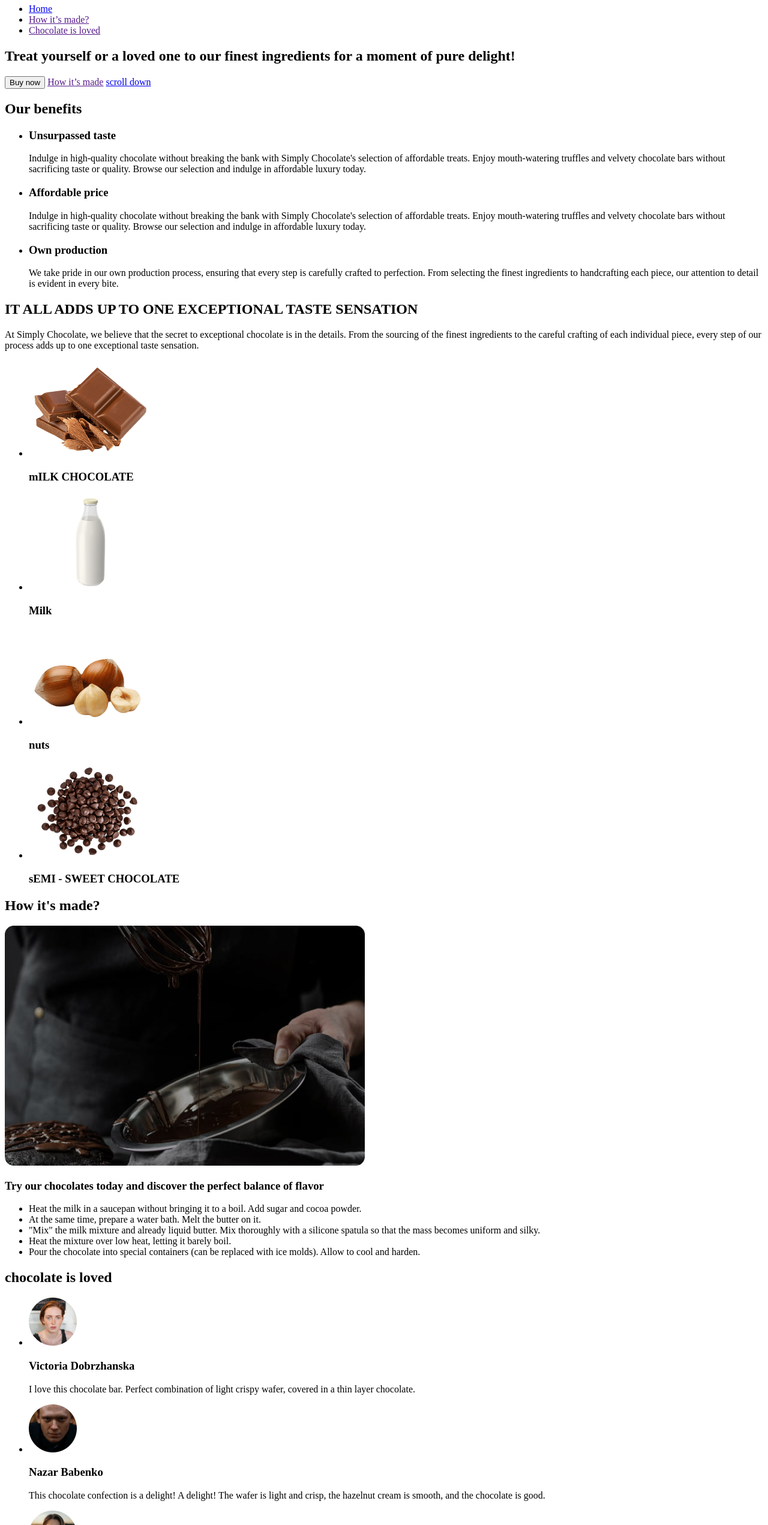
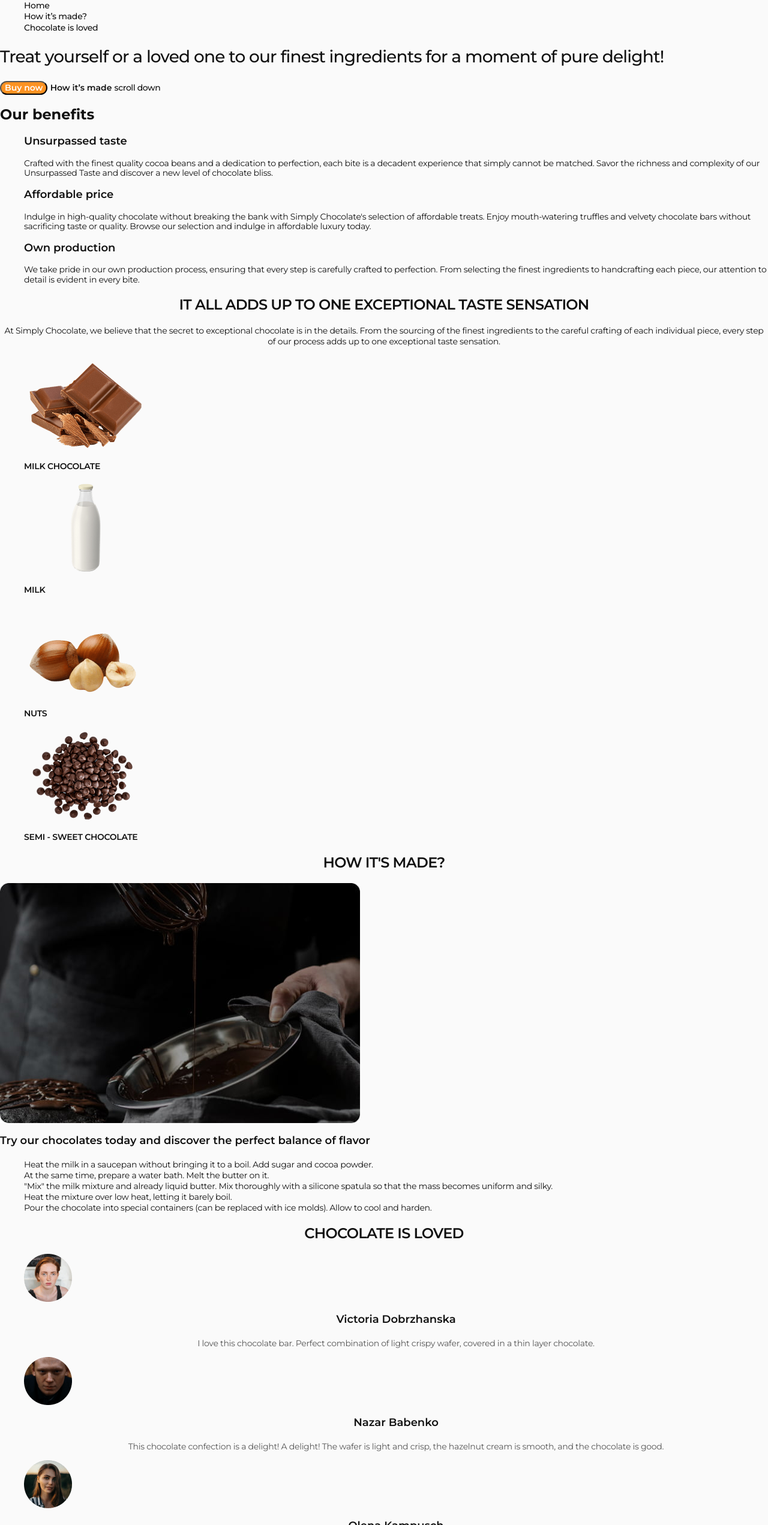
Before and after one commit to Nika1599/Simply-chocolate, a plain HTML site: page index.html in a window 1280 px wide. Shown: the part 36-2578 px from the top of the page at 60% size. Drawn offline with nearby package versions, Linux system fonts and the light colour scheme.

Commit message:
added styles

```diff
--- /dev/null
+++ b/css/styles.css
@@ -0,0 +1,241 @@
+/* ====== Common styles ======*/
+
+ul,
+ol {
+  list-style-type: none;
+}
+
+a {
+  text-decoration: none;
+  color: inherit;
+}
+
+button {
+  cursor: pointer;
+}
+
+img {
+  display: block;
+}
+
+body {
+  font-family: 'Montserrat', sans-serif;
+  color: #111;
+  background: #fafafa;
+}
+
+.section-title {
+  font-size: 24px;
+  font-weight: 600;
+  line-height: 1.17;
+  letter-spacing: -0.03em;
+  text-align: center;
+  text-transform: uppercase;
+}
+
+/* ====== Common styles ======*/
+
+/* ====== Page-header styles ======*/
+
+.logo {
+  font-weight: 700;
+  font-size: 18px;
+  line-height: 1.11;
+  letter-spacing: -0.03em;
+}
+
+.text-italic {
+  font-style: italic;
+}
+
+.menu-link {
+  font-weight: 500;
+  font-size: 14px;
+  line-height: 1.14;
+  letter-spacing: -0.02em;
+}
+
+.menu-link:hover,
+.menu-link:focus {
+  color: #fd9222;
+}
+
+/* ====== Page-header styles ======*/
+
+/* ====== Hero styles ======*/
+.main-title {
+  font-weight: 500;
+  font-size: 28px;
+  line-height: 1.21;
+  letter-spacing: -0.03em;
+}
+
+.buy-now-btn {
+  font-weight: 600;
+  font-size: 14px;
+  color: #fff;
+  background: #fd9222;
+  border-radius: 100px;
+}
+
+.buy-now-btn:hover,
+.buy-now-btn:focus {
+  color: #fd9222;
+  background-color: #fcf1e0;
+}
+
+.how-made-link {
+  font-weight: 600;
+  font-size: 14px;
+  border-radius: 100px;
+  /* color: #fff; */
+}
+
+.how-made-link:hover,
+.how-made-link:focus {
+  color: #fd9222;
+}
+
+.scroll-down-link {
+  font-weight: 500;
+  font-size: 14px;
+  line-height: 1.29;
+  letter-spacing: -0.03em;
+  /* color: #fff; */
+}
+.scroll-down-link:hover,
+.scroll-down-link:focus {
+  color: #fd9222;
+}
+/* ====== Hero styles ======*/
+
+/* ===== Benefit Section styles =====*/
+.benefits-list-title {
+  font-weight: 600;
+  font-size: 18px;
+  /* color: #fff; */
+}
+
+.benefits-list-text {
+  font-weight: 400;
+  font-size: 14px;
+  letter-spacing: -0.02em;
+  /* color: rgba(255, 255, 255, 0.7); */
+}
+/* ===== Benefit Section styles =====*/
+
+/*===== Ingridients Section styles =====  */
+.ingridients-section-title {
+}
+
+.ingridients-description {
+  font-weight: 400;
+  font-size: 14px;
+  line-height: 1.29;
+  letter-spacing: -0.02em;
+  text-align: center;
+  color: #111;
+}
+
+.ingridients-list-title {
+  font-weight: 600;
+  font-size: 14px;
+  line-height: 1.29;
+  letter-spacing: -0.02em;
+  text-transform: uppercase;
+  color: #111;
+}
+/*===== Ingridients Section styles =====  */
+
+/* =========== How Made Section styles =========== */
+.how-made-title {
+  font-weight: 600;
+  font-size: 18px;
+  line-height: 1.33333;
+  color: #111;
+}
+
+.how-made-list-item {
+  font-weight: 400;
+  font-size: 14px;
+  line-height: 1.29;
+  letter-spacing: -0.02em;
+  color: #111;
+}
+/* =========== How Made Section styles =========== */
+
+/*=========== Reviews Section Styles  =========== */
+.reviews-list-fullname {
+  font-weight: 600;
+  font-size: 18px;
+  line-height: 1.33;
+  text-align: center;
+  color: #111;
+}
+
+.reviews-list-text {
+  font-weight: 400;
+  font-size: 14px;
+  line-height: 1.29;
+  letter-spacing: -0.02em;
+  text-align: center;
+  color: rgba(17, 17, 17, 0.7);
+}
+
+.leave-review-btn {
+  font-weight: 600;
+  font-size: 18px;
+  color: #111;
+  background-color: #ffffff;
+  border: 1px solid #fd9222;
+  border-radius: 100px;
+}
+
+.leave-review-btn:hover,
+.leave-review-btn:focus {
+  color: #fff;
+  background: #fd9222;
+}
+
+/*=========== Reviews Section Styles  =========== */
+
+/* =========== Footer Styles =========== */
+
+.contact-block {
+  font-style: normal;
+}
+.page-footer-title {
+  font-weight: 500;
+  font-size: 28px;
+  line-height: 1.21;
+  letter-spacing: -0.02em;
+  /* color: #fff; */
+}
+
+.contact-text {
+  font-weight: 500;
+  font-size: 14px;
+  line-height: 1.29;
+  text-align: center;
+  /* color: #fff; */
+}
+
+.contact-list-link {
+  font-weight: 400;
+  font-size: 14px;
+  line-height: 1.28571;
+  letter-spacing: -0.02em;
+  text-align: center;
+  /* color: #fff; */
+}
+
+.contact-list-link:hover,
+.contact-list-link:focus {
+  color: #fd9222;
+}
+
+.page-footer-menu-link {
+  /* color: #ffffff; */
+}
+
+/* =========== Footer Styles =========== */
--- a/index.html
+++ b/index.html
@@ -4,34 +4,66 @@
     <meta charset="UTF-8" />
     <meta name="viewport" content="width=device-width, initial-scale=1.0" />
     <title>Simply chocolate</title>
+    <!-- Google Fonts links -->
+    <link rel="preconnect" href="https://fonts.googleapis.com" />
+    <link rel="preconnect" href="https://fonts.gstatic.com" crossorigin />
+    <link
+      href="https://fonts.googleapis.com/css2?family=Montserrat:ital,wght@0,100..900;1,100..900&display=swap"
+      rel="stylesheet"
+    />
+    <!-- Modern normalize link -->
+    <link
+      rel="stylesheet"
+      href="https://cdnjs.cloudflare.com/ajax/libs/modern-normalize/2.0.0/modern-normalize.min.css"
+    />
+    <!-- Own styles link -->
+    <link rel="stylesheet" href="./css/styles.css" />
   </head>
   <body>
-    <header>
-      <nav>
-        <a href="./index.html">SIMPLY CHOCOLATE</a>
-        <ul>
-          <li><a href="./index.html">Home</a></li>
-          <li><a href="">How it’s made?</a></li>
-          <li><a href="">Chocolate is loved</a></li>
+    <header class="page-header">
+      <nav class="page-nav">
+        <a class="logo" href="./index.html"
+          ><span class="text-italic">SIMPLY</span> CHOCOLATE</a
+        >
+        <ul class="menu">
+          <li class="menu-item">
+            <a class="menu-link" href="./index.html">Home</a>
+          </li>
+          <li class="menu-item">
+            <a class="menu-link" href="">How it’s made?</a>
+          </li>
+          <li class="menu-item">
+            <a class="menu-link" href="">Chocolate is loved</a>
+          </li>
         </ul>
       </nav>
     </header>
     <main>
-      <section>
-        <h1>
+      <!-- Hero Section -->
+      <section class="hero">
+        <h1 class="main-title">
           Treat yourself or a loved one to our finest ingredients for a moment
           of pure delight!
         </h1>
-        <button type="button">Buy now</button>
-        <a href="">How it’s made</a>
-        <a href="#benefits">scroll down</a>
+        <button class="buy-now-btn" type="button">Buy now</button>
+        <a class="how-made-link" href="">How it’s made</a>
+        <a class="scroll-down-link" href="#benefits">scroll down</a>
       </section>
-      <section id="benefits">
+      <section class="benefits" id="benefits">
         <h2>Our benefits</h2>
-        <ul>
-          <li>
-            <h3>Unsurpassed taste</h3>
-            <p>
+        <ul class="benefits-list">
+          <li class="benefits-list-item">
+            <h3 class="benefits-list-title">Unsurpassed taste</h3>
+            <p class="benefits-list-text">
+              Crafted with the finest quality cocoa beans and a dedication to
+              perfection, each bite is a decadent experience that simply cannot
+              be matched. Savor the richness and complexity of our Unsurpassed
+              Taste and discover a new level of chocolate bliss.
+            </p>
+          </li>
+          <li class="benefits-list-item">
+            <h3 class="benefits-list-title">Affordable price</h3>
+            <p class="benefits-list-text">
               Indulge in high-quality chocolate without breaking the bank with
               Simply Chocolate's selection of affordable treats. Enjoy
               mouth-watering truffles and velvety chocolate bars without
@@ -39,19 +71,9 @@
               affordable luxury today.
             </p>
           </li>
-          <li>
-            <h3>Affordable price</h3>
-            <p>
-              Indulge in high-quality chocolate without breaking the bank with
-              Simply Chocolate's selection of affordable treats. Enjoy
-              mouth-watering truffles and velvety chocolate bars without
-              sacrificing taste or quality. Browse our selection and indulge in
-              affordable luxury today.
-            </p>
-          </li>
-          <li>
-            <h3>Own production</h3>
-            <p>
+          <li class="benefits-list-item">
+            <h3 class="benefits-list-title">Own production</h3>
+            <p class="benefits-list-text">
               We take pride in our own production process, ensuring that every
               step is carefully crafted to perfection. From selecting the finest
               ingredients to handcrafting each piece, our attention to detail is
@@ -60,138 +82,172 @@
           </li>
         </ul>
       </section>
-      <section>
-        <h2>IT ALL ADDS UP TO ONE EXCEPTIONAL TASTE SENSATION</h2>
-        <p>
+      <section class="ingridients">
+        <h2 class="section-title ingridients-section-title">
+          IT ALL ADDS UP TO ONE EXCEPTIONAL TASTE SENSATION
+        </h2>
+        <p class="ingridients-description">
           At Simply Chocolate, we believe that the secret to exceptional
           chocolate is in the details. From the sourcing of the finest
           ingredients to the careful crafting of each individual piece, every
           step of our process adds up to one exceptional taste sensation.
         </p>
-        <ul>
-          <li>
+        <ul class="ingridients-list">
+          <li class="ingridients-list-item">
             <img
+              class="ingridients-list-img"
               src="./img/products/milk-chocolate.png"
               width="206"
               height="160"
               alt="milk-chocolate"
             />
-            <h3>mILK CHOCOLATE</h3>
+            <h3 class="ingridients-list-title">mILK CHOCOLATE</h3>
           </li>
-          <li>
+          <li class="ingridients-list-item">
             <img
+              class="ingridients-list-img"
               src="./img/products/milk.png"
               width="206"
               height="160"
               alt="milk"
             />
-            <h3>Milk</h3>
+            <h3 class="ingridients-list-title">Milk</h3>
           </li>
-          <li>
+          <li class="ingridients-list-item">
             <img
+              class="ingridients-list-img"
               src="./img/products/hazelnuts.png"
               width="206"
               height="160"
               alt="hazelnuts"
             />
-            <h3>nuts</h3>
+            <h3 class="ingridients-list-title">nuts</h3>
           </li>
-          <li>
+          <li class="ingridients-list-item">
             <img
+              class="ingridients-list-img"
               src="./img/products/beans.png"
               width="206"
               height="160"
               alt="semi-sweet-chocolate"
             />
-            <h3>sEMI - SWEET CHOCOLATE</h3>
+            <h3 class="ingridients-list-title">sEMI - SWEET CHOCOLATE</h3>
           </li>
         </ul>
       </section>
-      <section id="how-made">
-        <h2>How it's made?</h2>
+      <section class="how-made" id="how-made">
+        <h2 class="section-title">How it's made?</h2>
         <img
+          class="how-made-img"
           src="./img/products/making-chocolate.jpg"
           width="600"
           height="400"
         />
-        <h3>
+        <h3 class="how-made-title">
           Try our chocolates today and discover the perfect balance of flavor
         </h3>
-        <ul>
-          <li>
+        <ul class="how-made-list">
+          <li class="how-made-list-item">
             Heat the milk in a saucepan without bringing it to a boil. Add sugar
             and cocoa powder.
           </li>
-          <li>
+          <li class="how-made-list-item">
             At the same time, prepare a water bath. Melt the butter on it.
           </li>
-          <li>
+          <li class="how-made-list-item">
             "Mix" the milk mixture and already liquid butter. Mix thoroughly
             with a silicone spatula so that the mass becomes uniform and silky.
           </li>
-          <li>Heat the mixture over low heat, letting it barely boil.</li>
-          <li>
+          <li class="how-made-list-item">
+            Heat the mixture over low heat, letting it barely boil.
+          </li>
+          <li class="how-made-list-item">
             Pour the chocolate into special containers (can be replaced with ice
             molds). Allow to cool and harden.
           </li>
         </ul>
       </section>
-      <section id="reviews">
-        <h2>chocolate is loved</h2>
-        <ul>
-          <li>
+      <!-- ===== Reviews section ===== -->
+      <section class="reviews" id="reviews">
+        <h2 class="section-title">chocolate is loved</h2>
+        <ul class="reviews-list">
+          <li class="reviews-list-item">
             <img
+              class="reviews-list-avatar"
               src="./img/reviews/victoria-min.png"
               alt="Victoria Dobrzhanska avatar"
             />
-            <h3>Victoria Dobrzhanska</h3>
-            <p>
+            <h3 class="reviews-list-fullname">Victoria Dobrzhanska</h3>
+            <p class="reviews-list-text">
               I love this chocolate bar. Perfect combination of light crispy
               wafer, covered in a thin layer chocolate.
             </p>
           </li>
-          <li>
-            <img src="./img/reviews/nazar-min.png" alt="Nazar Babenko avatar" />
-            <h3>Nazar Babenko</h3>
-            <p>
+          <li class="reviews-list-item">
+            <img
+              class="reviews-list-avatar"
+              src="./img/reviews/nazar-min.png"
+              alt="Nazar Babenko avatar"
+            />
+            <h3 class="reviews-list-fullname">Nazar Babenko</h3>
+            <p class="reviews-list-text">
               This chocolate confection is a delight! A delight! The wafer is
               light and crisp, the hazelnut cream is smooth, and the chocolate
               is good.
             </p>
           </li>
-          <li>
+          <li class="reviews-list-item">
             <img
+              class="reviews-list-avatar"
               src="./img/reviews/olena-min.png"
               alt="Olena Kampusch avatar"
             />
-            <h3>Olena Kampusch</h3>
-            <p>
+            <h3 class="reviews-list-fullname">Olena Kampusch</h3>
+            <p class="reviews-list-text">
               Chocolate is a family favourite treat. Love the delicious smooth
               chocolate and the creaminess inside. The wafer is soft but
               crunchy.
             </p>
           </li>
         </ul>
+        <button class="leave-review-btn" type="button">Leave a review</button>
       </section>
+      <!-- ===== Reviews section ===== -->
     </main>
-    <footer>
-      <h2>Chocolate is delicious cure for bad day</h2>
-      <address>
-        <p>Contact us</p>
-        <ul>
-          <li>
-            <a href="tel:+380684439426">+380 (68) 443-94-26</a>
+    <footer class="page-footer">
+      <h2 class="page-footer-title">Chocolate is delicious cure for bad day</h2>
+      <address class="contact-block">
+        <p class="contact-text">Contact us</p>
+        <ul class="contact-list">
+          <li class="contact-list-item">
+            <a class="contact-list-link" href="tel:+380684439426"
+              >+380 (68) 443-94-26</a
+            >
           </li>
-          <li>
-            <a href="mailto:simplycthoc@gmail.com">simplycthoc@gmail.com</a>
+          <li class="contact-list-item">
+            <a class="contact-list-link" href="mailto:simplycthoc@gmail.com"
+              >simplycthoc@gmail.com</a
+            >
           </li>
         </ul>
       </address>
-      <nav>
-        <ul>
-          <li><a href="./index.html">Home</a></li>
-          <li><a href="#how-made">How it’s made?</a></li>
-          <li><a href="#reviews">Chocolate is loved</a></li>
+      <nav class="page-navigation">
+        <ul class="menu-link">
+          <li class="menu-item">
+            <a class="menu-link page-footer-menu-link" href="./index.html"
+              >Home</a
+            >
+          </li>
+          <li class="menu-item">
+            <a class="menu-link page-footer-menu-link" href="#how-made"
+              >How it’s made?</a
+            >
+          </li>
+          <li class="menu-item">
+            <a class="menu-link page-footer-menu-link" href="#reviews"
+              >Chocolate is loved</a
+            >
+          </li>
         </ul>
       </nav>
     </footer>
```
